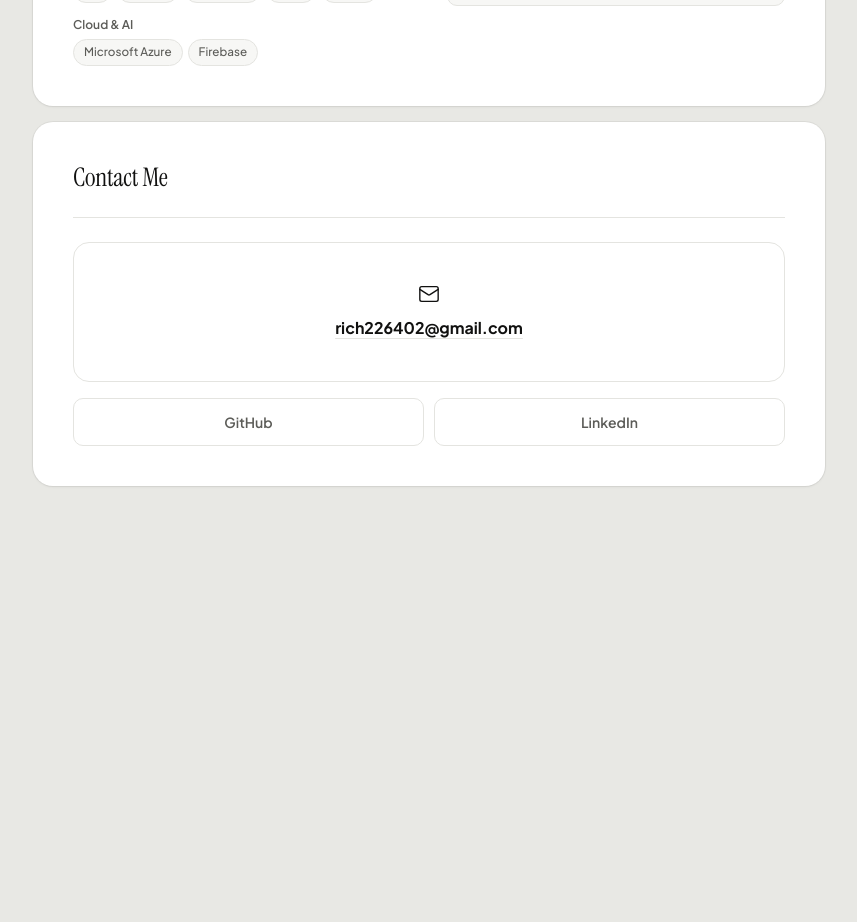
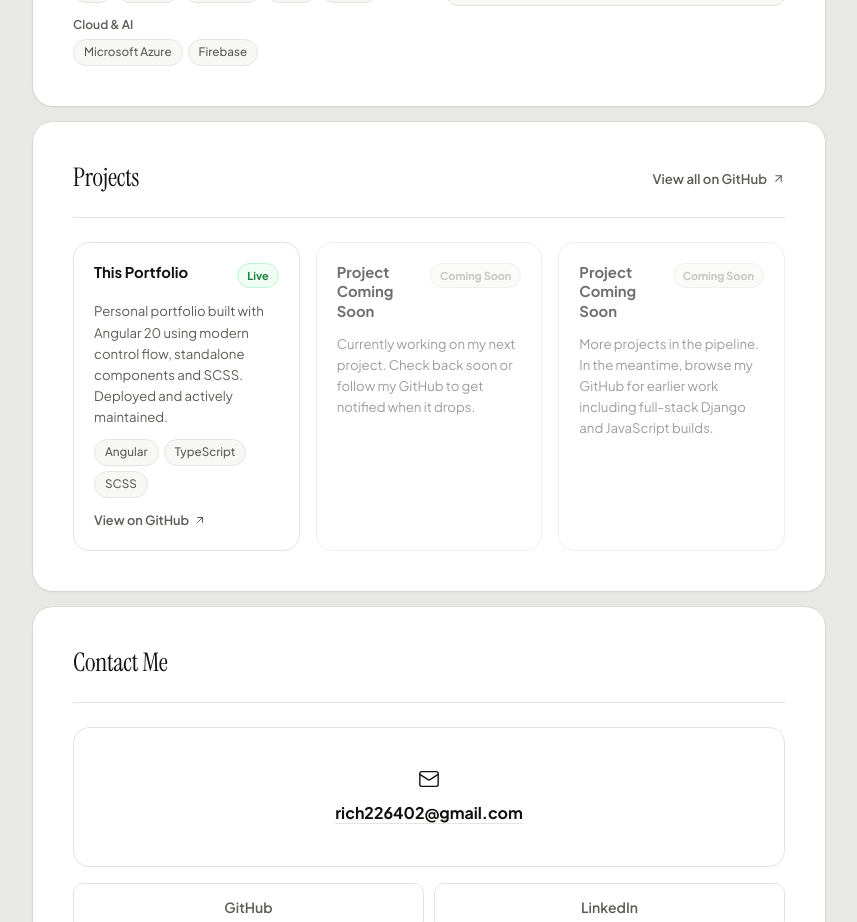
Before and after one commit to RichBurman/my_portfolio, an Angular app: page / in a window 1280 px wide. Shown: the part 1120-2042 px from the top of the page, without its empty margins (349-1206 px from the left). Before the commit the page ends 1622 px from the top, so only its background shows below. Built offline with nearby package versions, Linux system fonts and the light colour scheme.

Commit message:
Add projects component with template, styles, and data for project listings

```diff
--- a/src/app/app.html
+++ b/src/app/app.html
@@ -6,6 +6,7 @@
   <main class="layout__main">
     <app-hero />
     <app-about />
+      <app-projects />
     <app-contact />
   </main>
 </div>
--- a/src/app/app.ts
+++ b/src/app/app.ts
@@ -3,10 +3,11 @@ import { Sidebar } from './components/sidebar/sidebar';
 import { Hero } from './components/hero/hero';
 import { About } from './components/about/about';
 import { Contact } from './components/contact/contact';
+import { Projects } from './components/projects/projects';
 
 @Component({
   selector: 'app-root',
-  imports: [Sidebar, Hero, About, Contact],
+  imports: [Sidebar, Hero, About, Contact, Projects],
   templateUrl: './app.html',
   styleUrl: './app.scss'
 })
--- /dev/null
+++ b/src/app/components/projects/projects.html
@@ -0,0 +1,46 @@
+<section class="projects-card" id="projects">
+
+  <div class="projects-header">
+    <h2 class="section-title">Projects</h2>
+    <a [href]="githubUrl" target="_blank" class="github-link">
+      View all on GitHub
+      <svg xmlns="http://www.w3.org/2000/svg" width="13" height="13" viewBox="0 0 24 24" fill="none" stroke="currentColor" stroke-width="2" stroke-linecap="round" stroke-linejoin="round"><path d="M7 7h10v10"/><path d="M7 17 17 7"/></svg>
+    </a>
+  </div>
+
+  <div class="projects-grid">
+    @for (project of projects; track project.title) {
+      <div class="project-card" [class.project-card--pending]="project.status === 'pending'">
+
+        <div class="project-card__top">
+          <h3 class="project-title">{{ project.title }}</h3>
+          @if (project.status === 'live') {
+            <span class="project-badge project-badge--live">Live</span>
+          }
+          @if (project.status === 'pending') {
+            <span class="project-badge project-badge--pending">Coming Soon</span>
+          }
+        </div>
+
+        <p class="project-description">{{ project.description }}</p>
+
+        @if (project.tags.length > 0) {
+          <div class="project-tags">
+            @for (tag of project.tags; track tag) {
+              <span class="chip">{{ tag }}</span>
+            }
+          </div>
+        }
+
+        @if (project.url) {
+          <a [href]="project.url" target="_blank" class="project-link">
+            View on GitHub
+            <svg xmlns="http://www.w3.org/2000/svg" width="12" height="12" viewBox="0 0 24 24" fill="none" stroke="currentColor" stroke-width="2" stroke-linecap="round" stroke-linejoin="round"><path d="M7 7h10v10"/><path d="M7 17 17 7"/></svg>
+          </a>
+        }
+
+      </div>
+    }
+  </div>
+
+</section>
--- /dev/null
+++ b/src/app/components/projects/projects.scss
@@ -0,0 +1,146 @@
+.projects-card {
+  background: var(--surface);
+  border-radius: var(--radius-lg);
+  box-shadow: var(--shadow-card);
+  padding: 36px 40px 40px;
+}
+
+.projects-header {
+  display: flex;
+  align-items: center;
+  justify-content: space-between;
+  margin-bottom: 24px;
+  padding-bottom: 18px;
+  border-bottom: 1px solid var(--border);
+}
+
+.section-title {
+  font-family: var(--font-display);
+  font-size: 1.6rem;
+  font-weight: 400;
+  color: var(--text-primary);
+  letter-spacing: -0.01em;
+}
+
+.github-link {
+  display: inline-flex;
+  align-items: center;
+  gap: 5px;
+  font-size: 0.825rem;
+  font-weight: 600;
+  color: var(--text-secondary);
+  text-decoration: none;
+  transition: all var(--transition);
+
+  &:hover {
+    color: var(--text-primary);
+  }
+}
+
+.projects-grid {
+  display: grid;
+  grid-template-columns: repeat(3, 1fr);
+  gap: 16px;
+}
+
+.project-card {
+  display: flex;
+  flex-direction: column;
+  gap: 12px;
+  padding: 20px;
+  border: 1px solid var(--border);
+  border-radius: var(--radius-md);
+  transition: all var(--transition);
+
+  &:hover {
+    border-color: #c0c0bc;
+    background: var(--surface-alt);
+  }
+
+  &--pending {
+    opacity: 0.6;
+  }
+}
+
+.project-card__top {
+  display: flex;
+  align-items: flex-start;
+  justify-content: space-between;
+  gap: 8px;
+}
+
+.project-title {
+  font-size: 0.925rem;
+  font-weight: 700;
+  color: var(--text-primary);
+  line-height: 1.3;
+}
+
+.project-badge {
+  display: inline-block;
+  font-size: 0.68rem;
+  font-weight: 700;
+  border-radius: 100px;
+  padding: 3px 9px;
+  white-space: nowrap;
+  flex-shrink: 0;
+
+  &--live {
+    background: #f0fdf4;
+    color: #15803d;
+    border: 1px solid #bbf7d0;
+  }
+
+  &--pending {
+    background: var(--surface-alt);
+    color: var(--text-muted);
+    border: 1px solid var(--border);
+  }
+}
+
+.project-description {
+  font-size: 0.825rem;
+  color: var(--text-secondary);
+  line-height: 1.6;
+  flex: 1;
+}
+
+.project-tags {
+  display: flex;
+  flex-wrap: wrap;
+  gap: 5px;
+}
+
+.chip {
+  display: inline-block;
+  font-size: 0.73rem;
+  font-weight: 500;
+  color: var(--text-secondary);
+  background: var(--surface-alt);
+  border: 1px solid var(--border);
+  border-radius: 100px;
+  padding: 3px 10px;
+  transition: all var(--transition);
+
+  &:hover {
+    background: var(--text-primary);
+    color: #fff;
+    border-color: var(--text-primary);
+  }
+}
+
+.project-link {
+  display: inline-flex;
+  align-items: center;
+  gap: 5px;
+  font-size: 0.8rem;
+  font-weight: 600;
+  color: var(--text-secondary);
+  text-decoration: none;
+  margin-top: auto;
+  transition: all var(--transition);
+
+  &:hover {
+    color: var(--text-primary);
+  }
+}
--- /dev/null
+++ b/src/app/components/projects/projects.ts
@@ -0,0 +1,36 @@
+import { Component } from '@angular/core';
+
+@Component({
+  selector: 'app-projects',
+  imports: [],
+  templateUrl: './projects.html',
+  styleUrl: './projects.scss',
+})
+export class Projects {
+  githubUrl = 'https://github.com/RichBurman';
+  portfolioUrl = 'https://github.com/RichBurman/my-portfolio';
+
+  projects = [
+    {
+      title: 'This Portfolio',
+      description: 'Personal portfolio built with Angular 20 using modern control flow, standalone components and SCSS. Deployed and actively maintained.',
+      tags: ['Angular', 'TypeScript', 'SCSS'],
+      url: 'https://github.com/RichBurman/my_portfolio',
+      status: 'live'
+    },
+    {
+      title: 'Project Coming Soon',
+      description: 'Currently working on my next project. Check back soon or follow my GitHub to get notified when it drops.',
+      tags: [],
+      url: '',
+      status: 'pending'
+    },
+    {
+      title: 'Project Coming Soon',
+      description: 'More projects in the pipeline. In the meantime, browse my GitHub for earlier work including full-stack Django and JavaScript builds.',
+      tags: [],
+      url: '',
+      status: 'pending'
+    },
+  ];
+}
```
